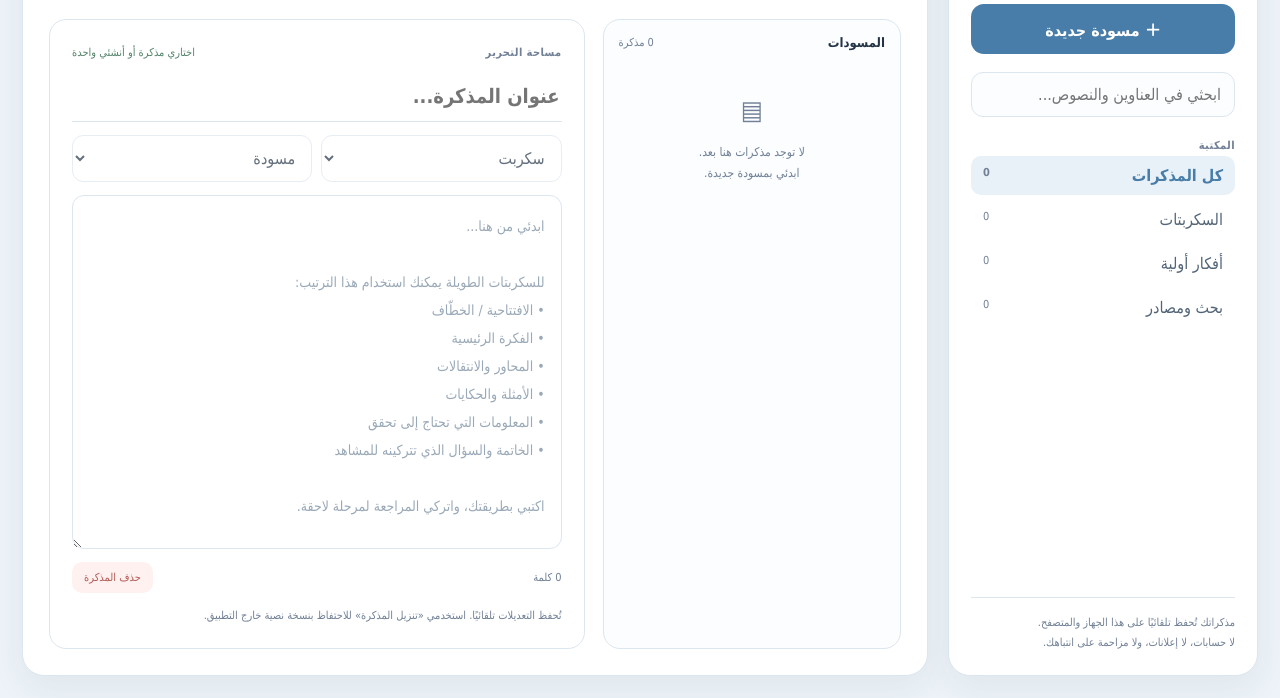
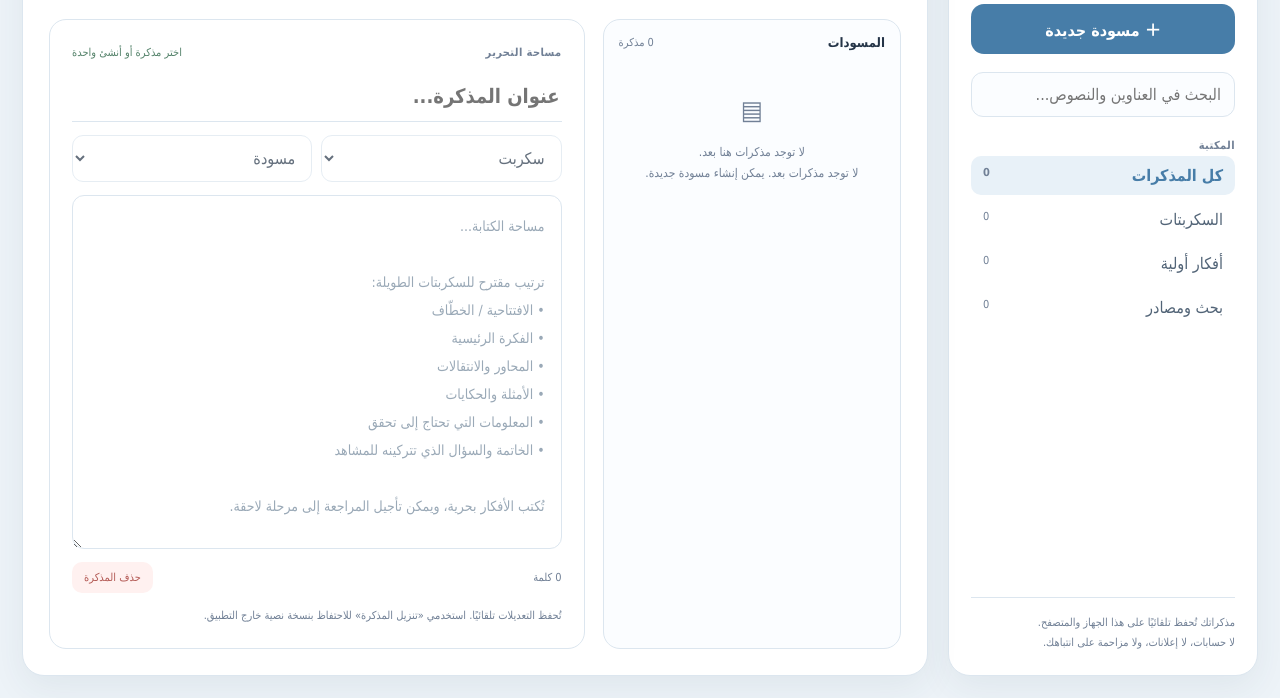
Before and after one commit to nonabeso977-bot/test, a plain HTML site: page index.html in a window 1280 px wide. Shown: the part 102-800 px from the top of the page. Drawn offline with Linux system fonts and the light colour scheme.

Commit message:
Make app wording gender-neutral

```diff
--- a/index.html
+++ b/index.html
@@ -16,7 +16,7 @@
 </style></head>
 <body><div class="app">
 <aside class="sidebar"><div class="brand"><div class="logo">✎</div><div><h1>مسوّدة</h1><p>مساحة هادئة للأفكار والسكربتات</p></div></div>
-<button class="new" id="newNote">＋ مسودة جديدة</button><input class="search" id="search" placeholder="ابحثي في العناوين والنصوص..." aria-label="بحث">
+<button class="new" id="newNote">＋ مسودة جديدة</button><input class="search" id="search" placeholder="البحث في العناوين والنصوص..." aria-label="بحث">
 <div><div class="section-label">المكتبة</div><div class="filters" id="filters">
 <button class="filter active" data-filter="all">كل المذكرات <span class="count" id="allCount">0</span></button><button class="filter" data-filter="script">السكربتات <span class="count" id="scriptCount">0</span></button><button class="filter" data-filter="idea">أفكار أولية <span class="count" id="ideaCount">0</span></button><button class="filter" data-filter="research">بحث ومصادر <span class="count" id="researchCount">0</span></button></div></div>
 <div class="side-bottom">مذكراتك تُحفظ تلقائيًا على هذا الجهاز والمتصفح.<br>لا حسابات، لا إعلانات، ولا مزاحمة على انتباهك.</div></aside>
@@ -25,9 +25,9 @@
 <section class="editor-panel"><div class="editor-head"><span class="section-label">مساحة التحرير</span><span class="save-state" id="saveState">جاهز</span></div>
 <input class="field title-field" id="noteTitle" placeholder="عنوان المذكرة..." maxlength="120">
 <div class="row-fields"><select class="field" id="noteType" aria-label="نوع المذكرة"><option value="script">سكربت</option><option value="idea">فكرة أولية</option><option value="research">بحث ومصادر</option></select><select class="field" id="noteStatus" aria-label="حالة المذكرة"><option value="draft">مسودة</option><option value="working">قيد العمل</option><option value="ready">جاهزة للتسجيل</option></select></div>
-<textarea class="editor" id="noteBody" placeholder="ابدئي من هنا...
+<textarea class="editor" id="noteBody" placeholder="مساحة الكتابة...
 
-للسكربتات الطويلة يمكنك استخدام هذا الترتيب:
+ترتيب مقترح للسكربتات الطويلة:
 • الافتتاحية / الخطّاف
 • الفكرة الرئيسية
 • المحاور والانتقالات
@@ -35,7 +35,7 @@
 • المعلومات التي تحتاج إلى تحقق
 • الخاتمة والسؤال الذي تتركينه للمشاهد
 
-اكتبي بطريقتك، واتركي المراجعة لمرحلة لاحقة."></textarea>
+تُكتب الأفكار بحرية، ويمكن تأجيل المراجعة إلى مرحلة لاحقة."></textarea>
 <div class="editor-footer"><span id="wordCount">0 كلمة</span><button class="danger" id="deleteNote">حذف المذكرة</button></div><div class="hint">تُحفظ التعديلات تلقائيًا. استخدمي «تنزيل المذكرة» للاحتفاظ بنسخة نصية خارج التطبيق.</div></section></section></main></div>
 <script>
 const KEY='maswada_script_notes_v1', $=id=>document.getElementById(id), typeNames={script:'سكربت',idea:'فكرة',research:'بحث'},statusNames={draft:'مسودة',working:'قيد العمل',ready:'جاهزة للتسجيل'};
@@ -45,10 +45,10 @@ function uid(){return 'n'+Date.now().toString(36)+Math.random().toString(36).sli
 function persist(){localStorage.setItem(KEY,JSON.stringify(notes));$('saveState').textContent='تم الحفظ تلقائيًا';renderList();renderCounts()}
 function current(){return notes.find(n=>n.id===selected)}
 function createNote(){const n={id:uid(),title:'مسودة جديدة',type:'script',status:'draft',body:'',updated:Date.now()};notes.unshift(n);selected=n.id;persist();loadEditor();$('noteTitle').focus()}
-function loadEditor(){const n=current(),disabled=!n;['noteTitle','noteType','noteStatus','noteBody','deleteNote','exportOne'].forEach(id=>$(id).disabled=disabled);if(!n){$('noteTitle').value='';$('noteType').value='script';$('noteStatus').value='draft';$('noteBody').value='';$('saveState').textContent='اختاري مذكرة أو أنشئي واحدة';$('wordCount').textContent='0 كلمة';return}$('noteTitle').value=n.title;$('noteType').value=n.type;$('noteStatus').value=n.status;$('noteBody').value=n.body;$('saveState').textContent='تم الحفظ';wordCount();renderList()}
+function loadEditor(){const n=current(),disabled=!n;['noteTitle','noteType','noteStatus','noteBody','deleteNote','exportOne'].forEach(id=>$(id).disabled=disabled);if(!n){$('noteTitle').value='';$('noteType').value='script';$('noteStatus').value='draft';$('noteBody').value='';$('saveState').textContent='اختر مذكرة أو أنشئ واحدة';$('wordCount').textContent='0 كلمة';return}$('noteTitle').value=n.title;$('noteType').value=n.type;$('noteStatus').value=n.status;$('noteBody').value=n.body;$('saveState').textContent='تم الحفظ';wordCount();renderList()}
 function wordCount(){const t=$('noteBody').value.trim(),count=t?t.split(/\s+/).length:0;$('wordCount').textContent=count+' كلمة · '+$('noteBody').value.length+' حرف'}
 function renderCounts(){$('allCount').textContent=notes.length;$('scriptCount').textContent=notes.filter(n=>n.type==='script').length;$('ideaCount').textContent=notes.filter(n=>n.type==='idea').length;$('researchCount').textContent=notes.filter(n=>n.type==='research').length}
-function renderList(){const list=notes.filter(n=>(filter==='all'||n.type===filter)&&(!query||(n.title+' '+n.body).toLowerCase().includes(query)));$('visibleCount').textContent=list.length+' مذكرة';$('notesList').innerHTML='';if(!list.length){$('notesList').innerHTML='<div class="empty"><div class="empty-icon">▤</div>لا توجد مذكرات هنا بعد.<br>ابدئي بمسودة جديدة.</div>';return}for(const n of list){const b=document.createElement('button');b.className='note-card'+(n.id===selected?' active':'');const title=document.createElement('h3');title.textContent=n.title||'بلا عنوان';const preview=document.createElement('p');preview.textContent=n.body||'لا يوجد نص بعد';const meta=document.createElement('div');meta.className='meta';const tag=document.createElement('span');tag.className='tag';tag.textContent=typeNames[n.type];const date=document.createElement('span');date.textContent=new Date(n.updated).toLocaleDateString('ar');meta.append(tag,date);b.append(title,preview,meta);b.onclick=()=>{selected=n.id;loadEditor()};$('notesList').append(b)}}
+function renderList(){const list=notes.filter(n=>(filter==='all'||n.type===filter)&&(!query||(n.title+' '+n.body).toLowerCase().includes(query)));$('visibleCount').textContent=list.length+' مذكرة';$('notesList').innerHTML='';if(!list.length){$('notesList').innerHTML='<div class="empty"><div class="empty-icon">▤</div>لا توجد مذكرات هنا بعد.<br>لا توجد مذكرات بعد. يمكن إنشاء مسودة جديدة.</div>';return}for(const n of list){const b=document.createElement('button');b.className='note-card'+(n.id===selected?' active':'');const title=document.createElement('h3');title.textContent=n.title||'بلا عنوان';const preview=document.createElement('p');preview.textContent=n.body||'لا يوجد نص بعد';const meta=document.createElement('div');meta.className='meta';const tag=document.createElement('span');tag.className='tag';tag.textContent=typeNames[n.type];const date=document.createElement('span');date.textContent=new Date(n.updated).toLocaleDateString('ar');meta.append(tag,date);b.append(title,preview,meta);b.onclick=()=>{selected=n.id;loadEditor()};$('notesList').append(b)}}
 function saveFromEditor(){const n=current();if(!n)return;n.title=$('noteTitle').value.trim()||'بلا عنوان';n.type=$('noteType').value;n.status=$('noteStatus').value;n.body=$('noteBody').value;n.updated=Date.now();wordCount();persist()}
 function download(name,text){const blob=new Blob([text],{type:'text/plain;charset=utf-8'}),url=URL.createObjectURL(blob),a=document.createElement('a');a.href=url;a.download=name;a.click();URL.revokeObjectURL(url)}
 function safeName(s){return(s||'مذكرة').replace(/[\\/:*?"<>|]/g,'-').slice(0,70)}
```
